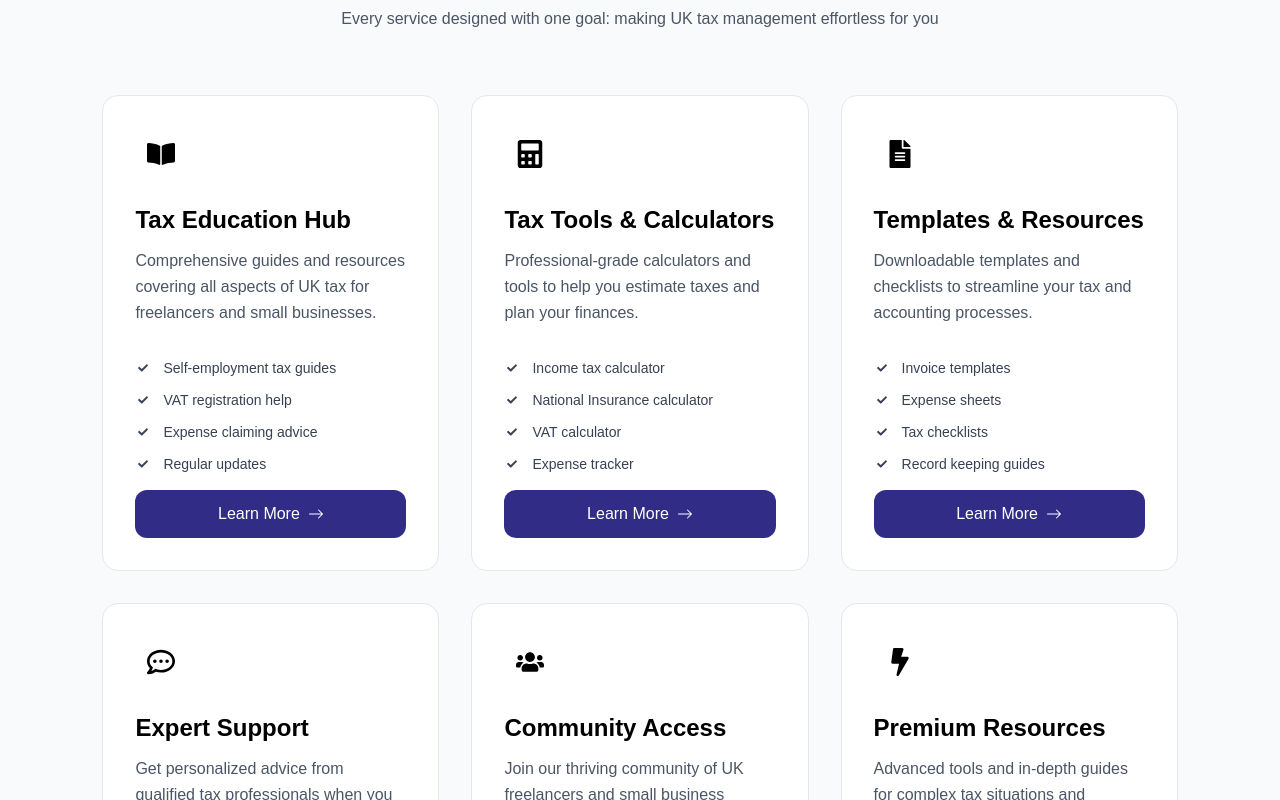
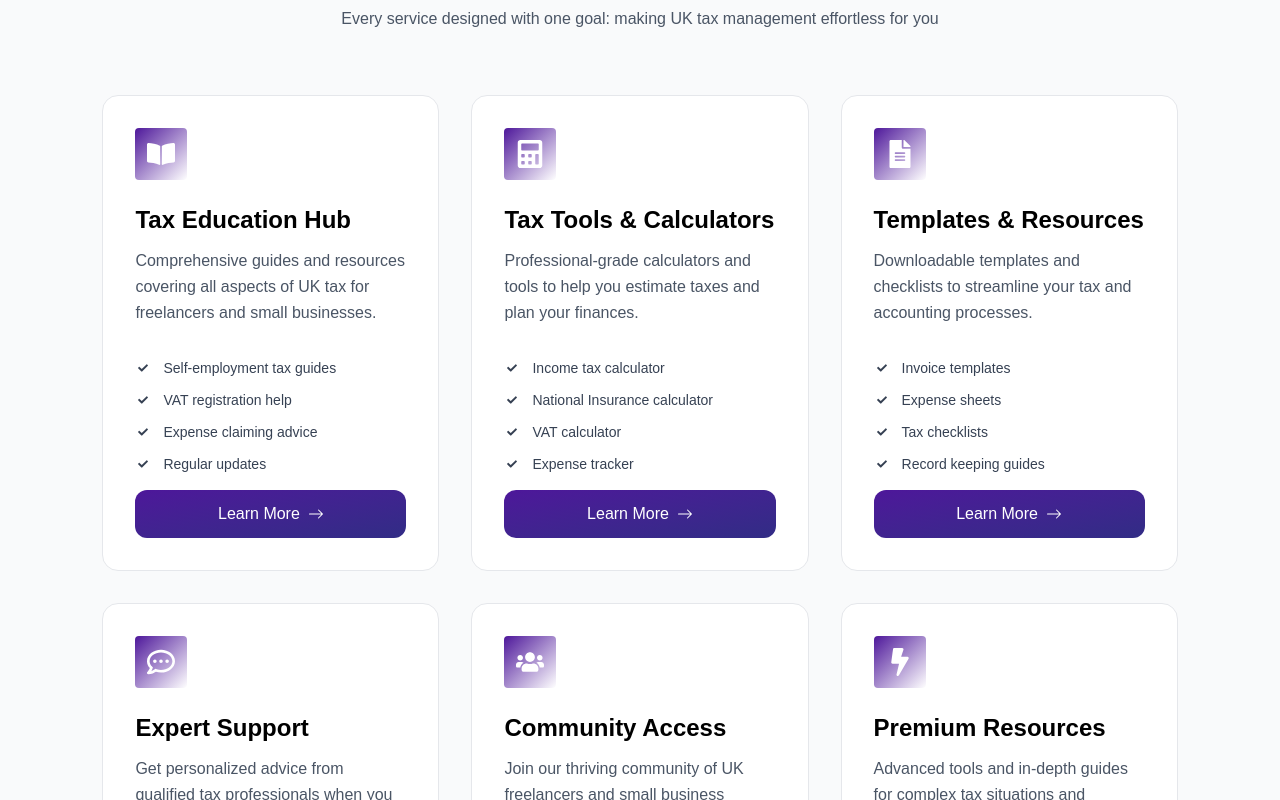
Before and after one commit to Olawoyin1/Taxaxed, a React (Vite) app: page /services in a window 1280 px wide. Shown: the part 840-1640 px from the top of the page. Built offline with nearby package versions, Linux system fonts and the light colour scheme; a web font is replaced by a local one.

Commit message:
faq added to expert page

```diff
--- a/src/pages/Expert.tsx
+++ b/src/pages/Expert.tsx
@@ -1,3 +1,4 @@
+import FAQSection from "../components/FAQ";
 
 const TalkToExpertSection = () => {
   const benefits = [
@@ -8,6 +9,8 @@ const TalkToExpertSection = () => {
   ];
 
   return (
+    <>
+
     <section className="py-20 bg-gradient-to-br from-[#E862FF] to-[#110047] text-white">
       <div className="container mx-auto">
         <div className="grid lg:grid-cols-2 gap-12 items-center">
@@ -91,7 +94,14 @@ const TalkToExpertSection = () => {
           </div>
         </div>
       </div>
+
+
     </section>
+
+    <div>
+      <FAQSection />
+    </div>
+    </>
   );
 };
 
--- a/src/pages/Services.tsx
+++ b/src/pages/Services.tsx
@@ -135,8 +135,8 @@ const Services = () => {
               <div key={index} className="h-full bg-white border border-gray-200 hover:border-violet-900/30 transition-all duration-300 hover:shadow-lg rounded-2xl overflow-hidden">
                 <div className="p-8">
                   <div className="flex items-start space-x-4 mb-6">
-                    <div className="p-3 bg-electric-violet/10 rounded-xl">
-                      <service.icon className="text-electric-violet" size={28} />
+                    <div className="p-3 bg-gradient-to-br from-violet-900 to-indigo-00 rounded">
+                      <service.icon className="text-white" size={28} />
                     </div>
                   </div>
                   <div className="text-2xl font-bold text-rich-indigo mb-3">
@@ -151,7 +151,7 @@ const Services = () => {
                   <div className="space-y-3">
                     {service.features.map((feature, featureIndex) => (
                       <div key={featureIndex} className="flex items-center text-gray-700">
-                        <div className="w-4 h-4 bg-electric-violet/10 rounded-full flex items-center justify-center mr-3 flex-shrink-0">
+                        <div className="w-4 h-4 rounded-full flex items-center justify-center mr-3 flex-shrink-0">
                           <FaCheck className="text-electric-violet" size={10} />
                         </div>
                         <span className="text-sm">{feature}</span>
@@ -160,7 +160,7 @@ const Services = () => {
                   </div>
 
                   <Link to={service.link} className='block mt-4'>
-                    <button className="w-full flex items-center justify-center bg-indigo-900 hover:bg-indigo-900/90 text-white py-3 rounded-xl font-medium transition-all duration-300">
+                    <button className="w-full flex items-center justify-center bg-gradient-to-br from-violet-900 to-indigo-900 hover:bg-indigo-900/90 text-white py-3 rounded-xl font-medium transition-all duration-300">
                       Learn More      <BsArrowRight className="ml-2" size={16} />
                     </button>
                   </Link>
@@ -186,7 +186,7 @@ const Services = () => {
           <div className="grid md:grid-cols-2 gap-12 items-center">
             {whyChooseReasons.map((reason, index) => (
               <div key={index} className="flex flex-col items-start space-x-6 group">
-                <img src={reason.illustration} alt="" className='h-100' />
+                <img src={reason.illustration} alt="" className='h-90' />
                 {/* Number Circle */}
 
                 <div className='flex gap-3'>
```
